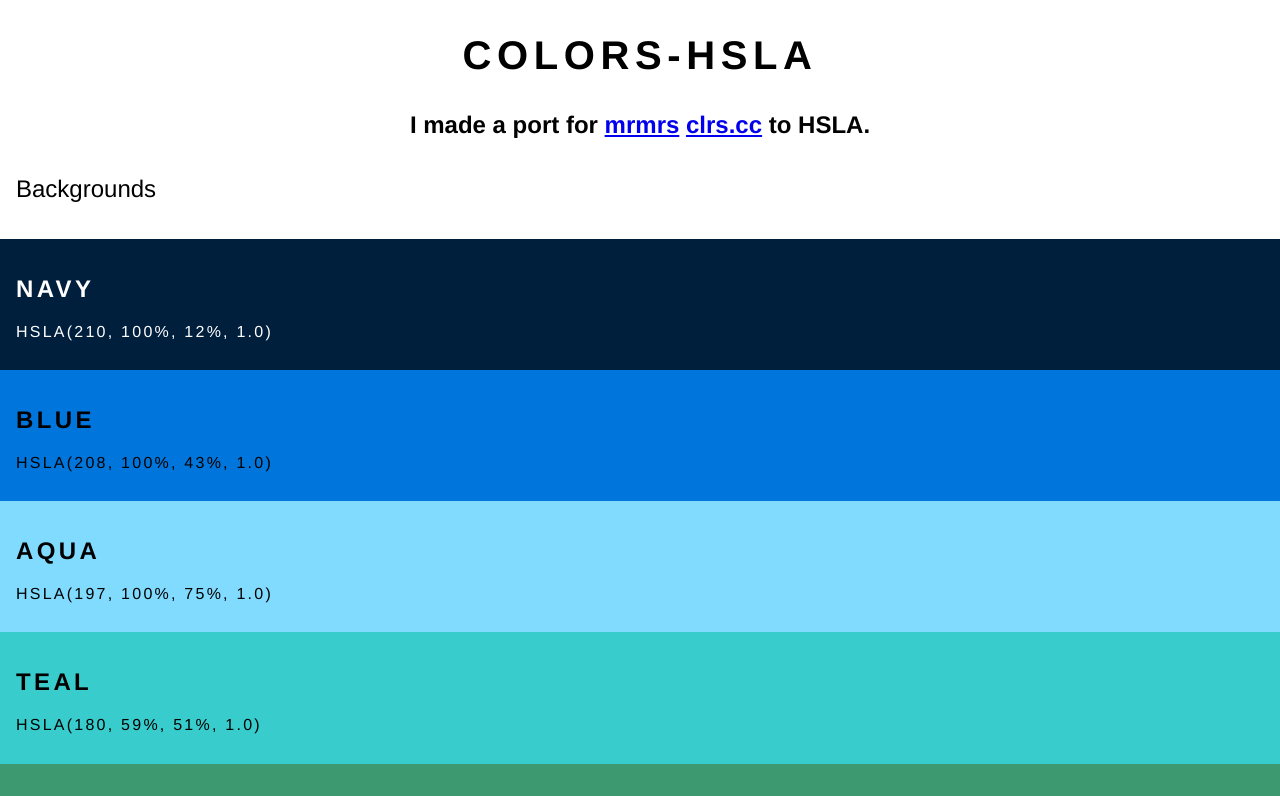
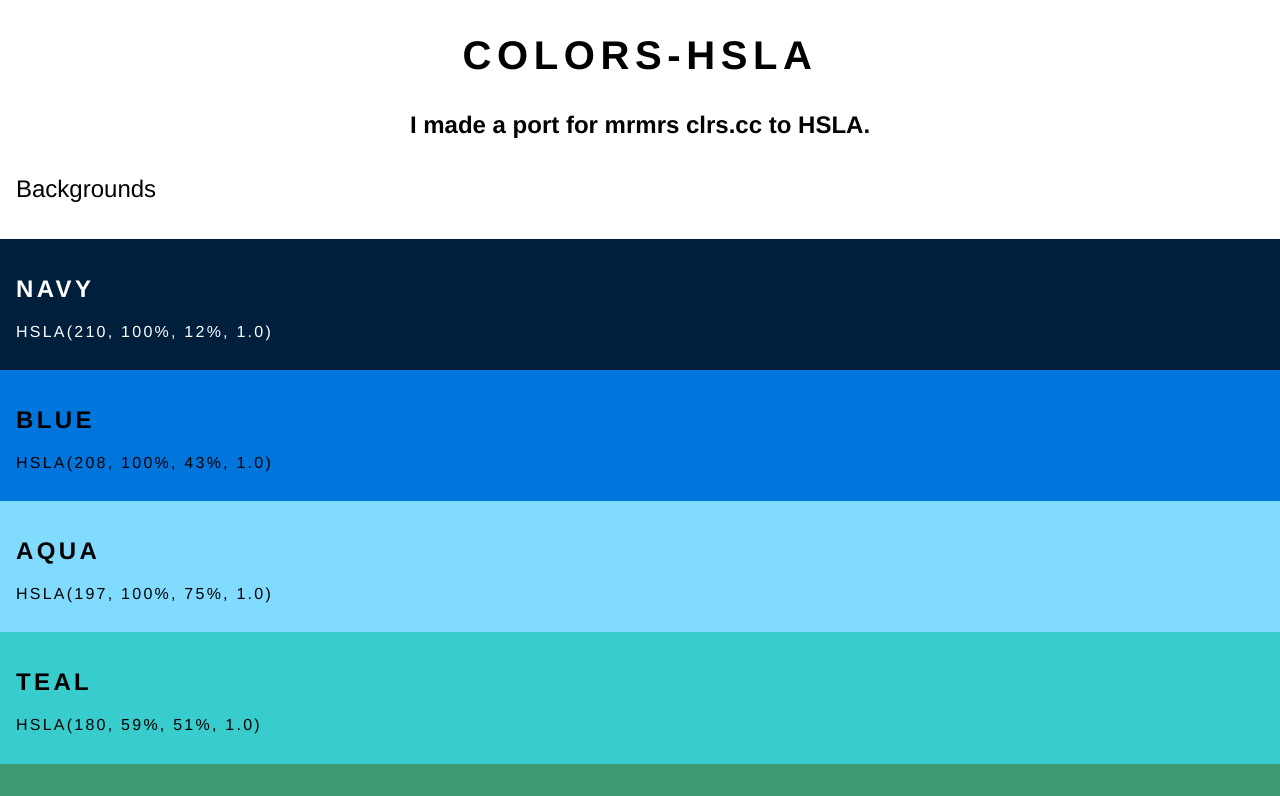
Before and after one commit to sndsgn/colors-hsla, a website: page index.html in a window 1280 px wide. Shown: the top 796 px of the page. Drawn offline with Linux system fonts and the light colour scheme.

Commit message:
Updates link style

```diff
--- a/site.css
+++ b/site.css
@@ -5,3 +5,14 @@ body { margin: 0; padding: 0; font-family: avenir, 'avenir next', helvetica, 'co
 .pvl { padding: 1rem; }
 .tc { text-align: center; }
 .title { text-transform: uppercase; letter-spacing: .14em; }
+a:link {
+  text-decoration: none;
+  -webkit-transition: color 1.2s ease-in-out;
+  color: #000000;}
+
+a:visited {
+  color: inherit; }
+
+a:hover {
+  color: HSLA(208, 100%, 43%, 1.0);
+  -webkit-transition: color .4s ease-in-out; }
```
